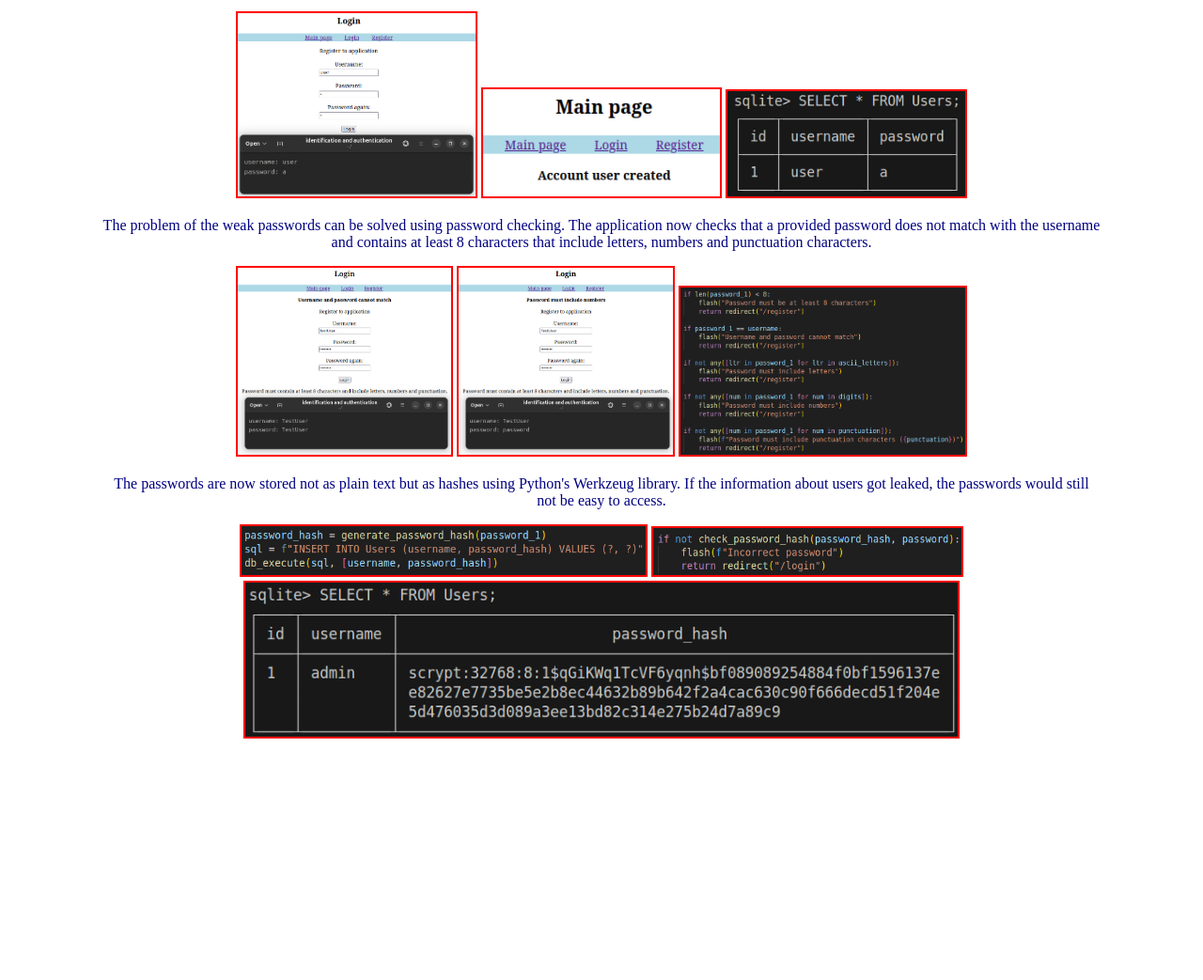
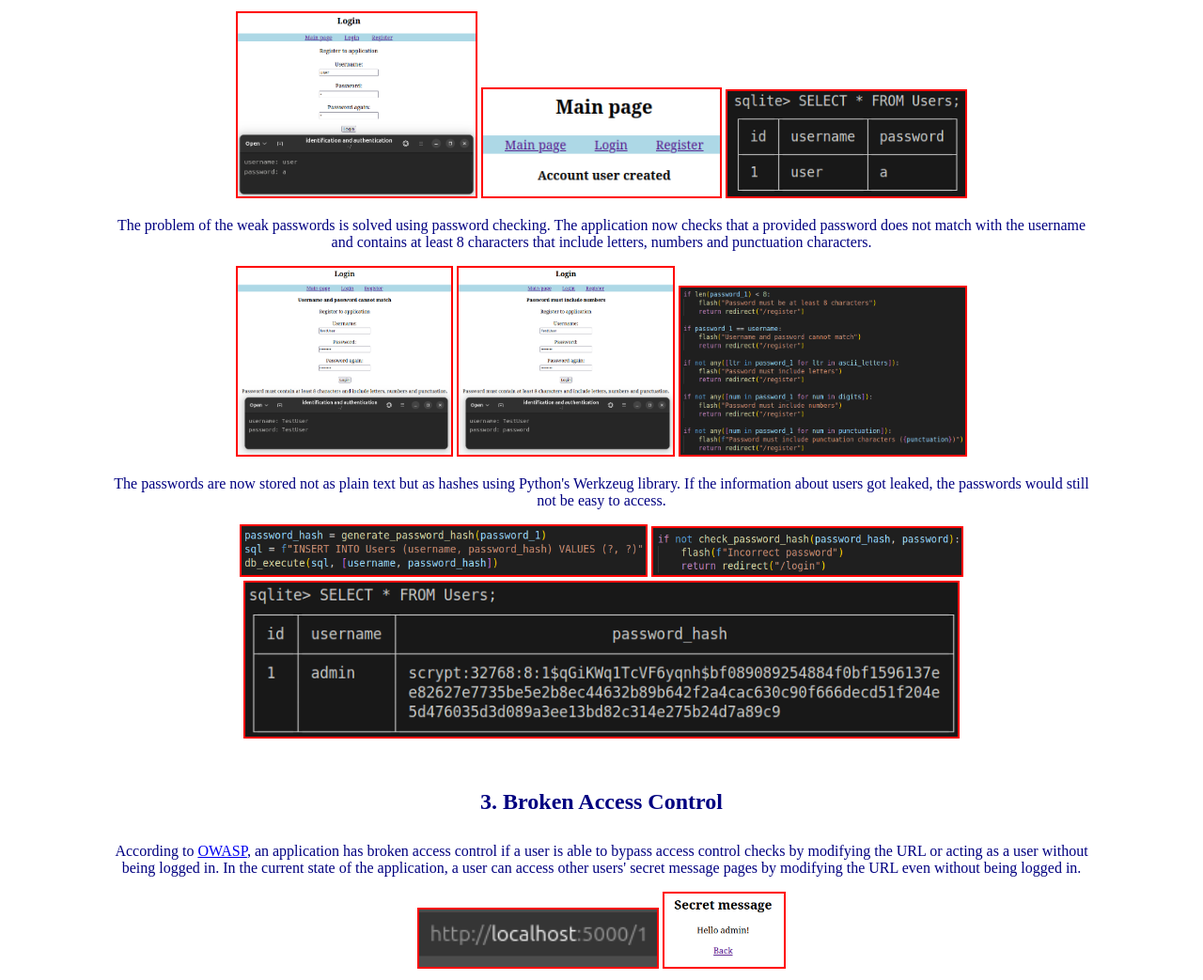
Before and after one commit to vainiovesa/csb-course-project-1, a Flask app: page / in a window 1280 px wide. Shown: the part 1215-2258 px from the top of the page at 94% size. Before the commit the page ends 2001 px from the top, so only its background shows below. Run offline with Flask 3, Linux system fonts and the light colour scheme.

Commit message:
Document broken access control flaw

```diff
--- a/templates/index.html
+++ b/templates/index.html
@@ -72,7 +72,7 @@
     <img src="/static/flaw-2-before-2.png" alt="Account created" width="20%">
     <img src="/static/flaw-2-before-3.png" alt="User in the database before" width="20%">
     <p>
-      The problem of the weak passwords can be solved using password checking. The application now checks that a
+      The problem of the weak passwords is solved using password checking. The application now checks that a
       provided password does not match with the username </br>
       and contains at least 8 characters that include letters, numbers and punctuation characters.
     </p>
@@ -88,6 +88,16 @@
     <img src="/static/flaw-2-after-5.png" alt="" width="26%"> </br>
     <img src="/static/flaw-2-after-6.png" alt="" width="60%">
 
+    <h2>3. Broken Access Control</h2>
+    <p>
+      According to <a href="https://owasp.org/Top10/A01_2021-Broken_Access_Control/">OWASP</a>, an application has broken access
+      control if a user is able to bypass access control checks by modifying the URL or acting as a user without </br>
+      being logged in. In the current state of the application, a user can access other users' secret message pages by
+      modifying the URL even without being logged in.
+    </p>
+    <img src="/static/flaw-3-before-1.png" alt="" width="20%">
+    <img src="/static/flaw-3-before-2.png" alt="" width="10%">
+
   </div>
 </body>
 
```
Also changed, not shown: static/flaw-3-before-1.png (added), static/flaw-3-before-2.png (added), 2 other files.
